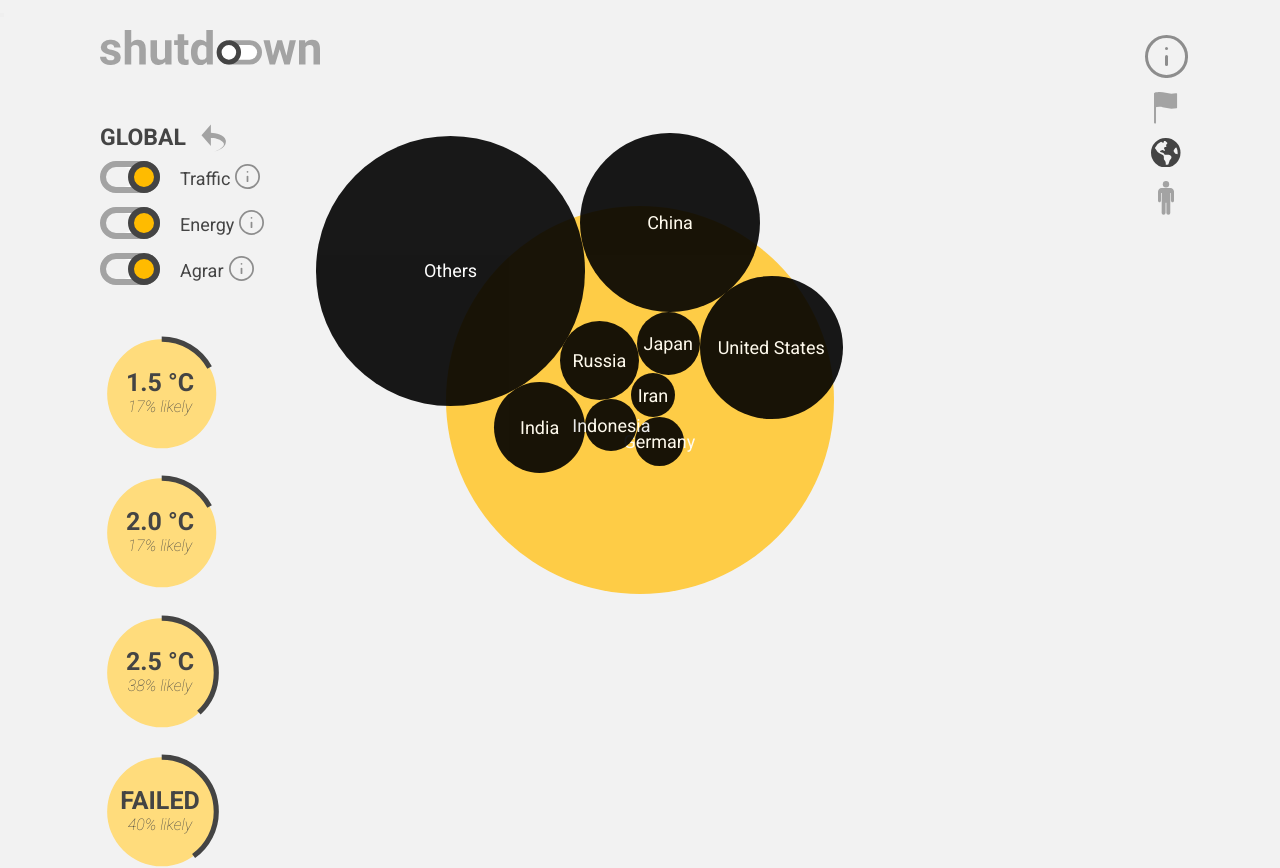
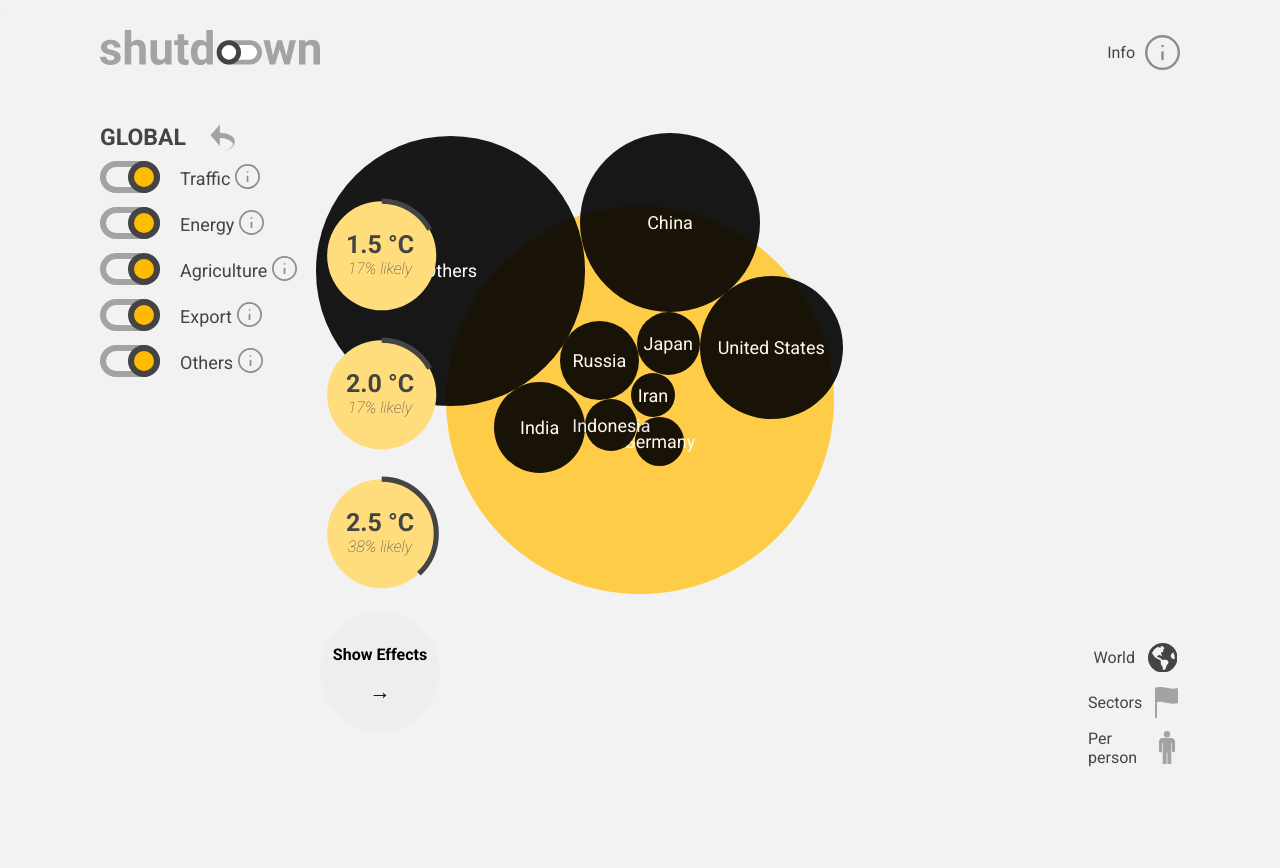
Before and after one commit to flogesell/shutdown, a Vue app in the folder frontend/: page / in a window 1280 px wide. Shown: the top 868 px of the page. After the commit the page ends 800 px from the top, so only its background shows below. Built offline with nearby package versions, Linux system fonts and the light colour scheme.

Commit message:
new Home design

```diff
--- a/frontend/src/views/Home.vue
+++ b/frontend/src/views/Home.vue
@@ -10,26 +10,32 @@
       <div id="sectors-container">
         <div class="sector-switch"><checkbox @status="toggleTraffic" /><p>Traffic</p><InformationIcon class="sector-info" :activated=false :small=true /></div>
         <div class="sector-switch"><checkbox @status="toggleEnergy"/><p>Energy</p><InformationIcon class="sector-info" :activated=false :small=true /></div>
-        <div class="sector-switch"><checkbox @status="toggleAgrar"/><p>Agrar</p><InformationIcon class="sector-info" :activated=false :small=true /></div>
+        <div class="sector-switch"><checkbox @status="toggleAgrar"/><p>Agriculture</p><InformationIcon class="sector-info" :activated=false :small=true /></div>
+        <div class="sector-switch"><checkbox @status="toggleAgrar"/><p>Export</p><InformationIcon class="sector-info" :activated=false :small=true /></div>
+        <div class="sector-switch"><checkbox @status="toggleAgrar"/><p>Others</p><InformationIcon class="sector-info" :activated=false :small=true /></div>
       </div>
       <div id="probability-container">
         <ProbabilityBox :percentage="probabilities[0]" deg="1.5" class="probBox" />
         <ProbabilityBox :percentage="probabilities[1]" deg="2.0" class="probBox" />
         <ProbabilityBox :percentage="probabilities[2]" deg="2.5" class="probBox" />
-        <ProbabilityBox percentage="40" deg="FAILED" class="probBox" />
+        <Button :text='"Show Effects"'/>
       </div>
-      <Button :text='"Show Effects"'/>
+
+    </div>
+    <div class="flex-container" id="container-center">
+      <Diagramm class="diagramm" :traffic="traffic" :energy="energy" :agrar="agrar" @probabilities_changed="handleProbabilities" />
     </div>
 
-      <Diagramm class="diagramm" :traffic="traffic" :energy="energy" :agrar="agrar" @probabilities_changed="handleProbabilities" />
+    <div class="flex-container" id="container-right">
+      <div id="info-container" class="icon-container">
+        <div class="icon-wrapper"><span>Info</span><InformationIcon class="icon" :activated=false :small=false /></div>
+      </div>
+      <div id="sector-container" class="icon-container">
+        <div class="icon-wrapper"><span>World</span><GlobeIcon class="icon" :activated=true /></div>
+        <div class="icon-wrapper"><span>Sectors</span><FlagIcon class="icon" :activated=false /></div>
+        <div class="icon-wrapper"><span>Per person </span><PersonIcon class="icon" :activated=false /></div>
+      </div>
 
-    <div class="flex-container" id="container-right">
-      <div id="icon-container">
-        <InformationIcon class="icon" :activated=false :small=false />
-        <FlagIcon class="icon" :activated=false />
-        <GlobeIcon class="icon" :activated=true />
-        <PersonIcon class="icon" :activated=false />
-      </div>
     </div>
   </div>
 
@@ -105,11 +111,14 @@ export default {
   padding: 30px 0 30px 100px;
   text-align: left;
   display: flex;
+  flex-direction: column;
   flex-wrap: wrap;
   width: 25%;
+  z-index: 100;
   #logo {
     margin-bottom: 50px;
     width: 100%;
+    max-width: 225px;
   }
   .flexrow-1 {
     position: relative;
@@ -118,10 +127,18 @@ export default {
 }
 #container-right {
   padding: 30px 100px 30px 0;
-  width: 10%;
+  width: 15%;
+  display: flex;
+  flex-direction: column;
+  align-items: end;
+  z-index: 100;
 }
+
 #container-center {
-  width: 60%;
+  flex-grow: 1;
+  left: 0px;
+  position: absolute;
+  z-index: 1;
 }
 /* Left Container */
 #sectors-lable-container {
@@ -156,16 +173,37 @@ export default {
   width: 100%;
   gap: 1.2em;
   margin: 2.4em 0;
+  margin-top: auto;
 }
 /* Center Container */
 /* Right Container */
-#icon-container {
+#sector-container {
+  margin-top: auto;
+}
+
+.icon-container {
   width: 100%;
   display: flex;
   flex-direction: column;
   align-items: center;
+  .icon-wrapper {
+    width: 100%;
+    display: flex;
+    align-items: center;
+    justify-content: flex-end;
+    gap: 10px;
+  }
   .icon {
-    margin: 5px 0;
+      width: 35px;
+      height: 35px;
+      margin: 5px 0;
+      display: flex;
+      justify-content: center;
+      align-items: center;
+    & svg {
+    height: 100%;
+    width: 100%;
+  }
   }
 }
 </style>
```
